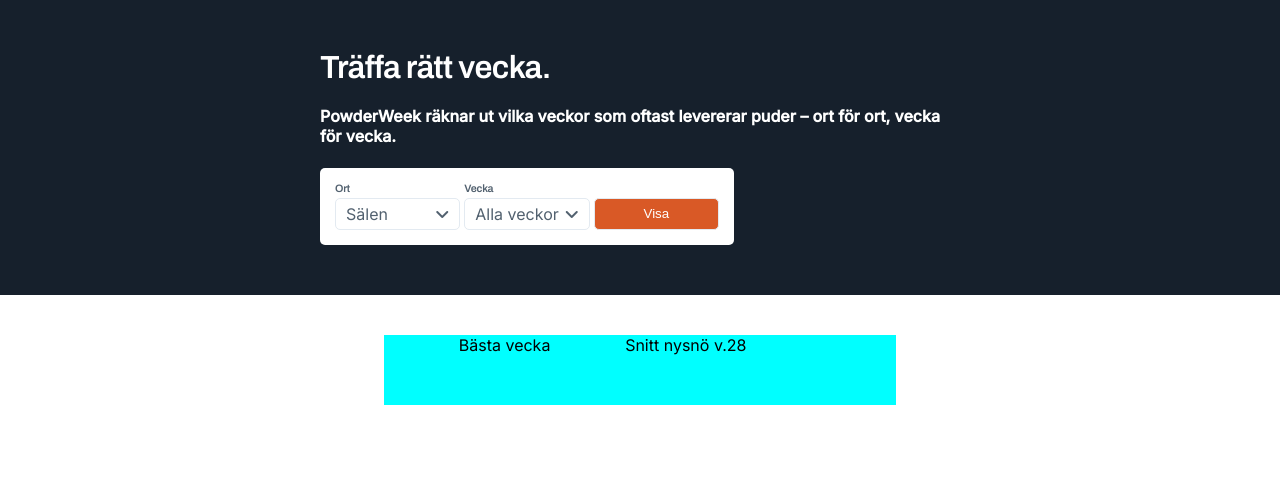
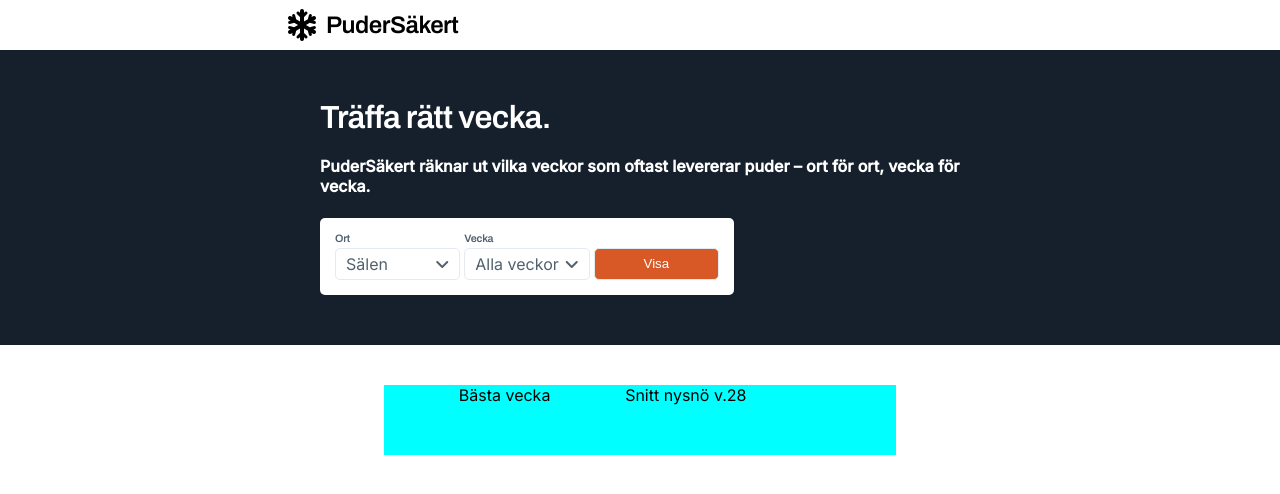
Before and after one commit to Liljenberg89/PuderS-kert, a React (Vite) app in the folder client/: page / in a window 1280 px wide. Shown: the top 494 px of the page. Built offline with nearby package versions, Linux system fonts and the light colour scheme.

Commit message:
Created a header component

```diff
--- a/client/src/App.tsx
+++ b/client/src/App.tsx
@@ -1,5 +1,5 @@
 import { useState } from "react";
-
+import Header from "./components/header";
 import "./App.css";
 
 function App() {
@@ -16,13 +16,14 @@
   const [week, setWeek] = useState<number>(getISOWeek(new Date()));
   return (
     <div className="container">
+      <Header />
       <div className="sectionOne">
         <div className="sectionOne-box">
           <div className="intro">
             <h1>Träffa rätt vecka.</h1>
             <h4>
-              PowderWeek räknar ut vilka veckor som oftast levererar puder – ort
-              för ort, vecka för vecka.
+              PuderSäkert räknar ut vilka veckor som oftast levererar puder –
+              ort för ort, vecka för vecka.
             </h4>
           </div>
           <div className="filter">
--- /dev/null
+++ b/client/src/components/header.css
@@ -0,0 +1,16 @@
+.header {
+  width: 100vw;
+  height: 50px;
+  display: flex;
+  justify-content: center;
+}
+.header-box {
+  width: 55vw;
+  display: flex;
+  justify-content: space-between;
+}
+.logo-box {
+  display: flex;
+  align-items: center;
+  gap: 10px;
+}
--- /dev/null
+++ b/client/src/components/header.tsx
@@ -0,0 +1,18 @@
+import "./header.css";
+
+const Header = () => {
+  return (
+    <div className="header">
+      <div className="header-box">
+        <div className="logo-box">
+          <i
+            className="fa-solid fa-snowflake"
+            style={{ fontSize: "xx-large" }}
+          ></i>
+          <h2>PuderSäkert</h2>
+        </div>
+      </div>
+    </div>
+  );
+};
+export default Header;
```
